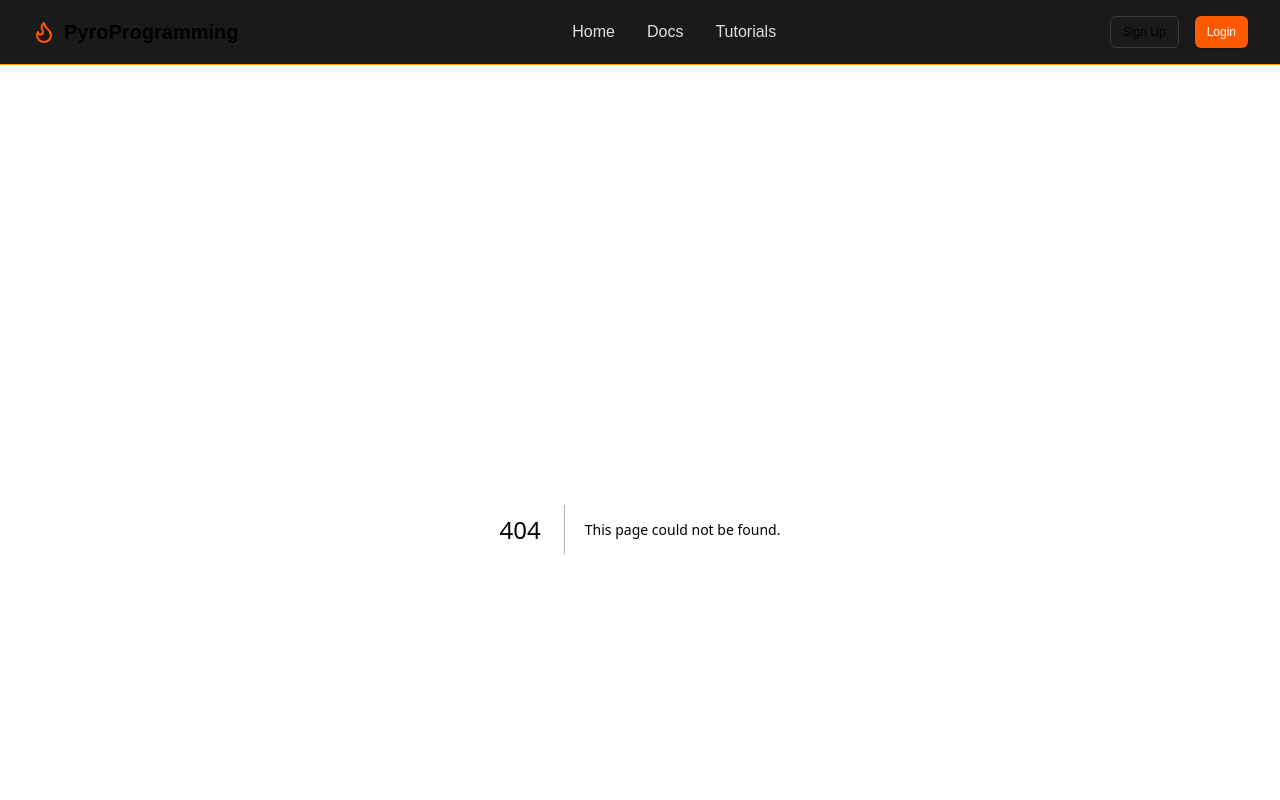
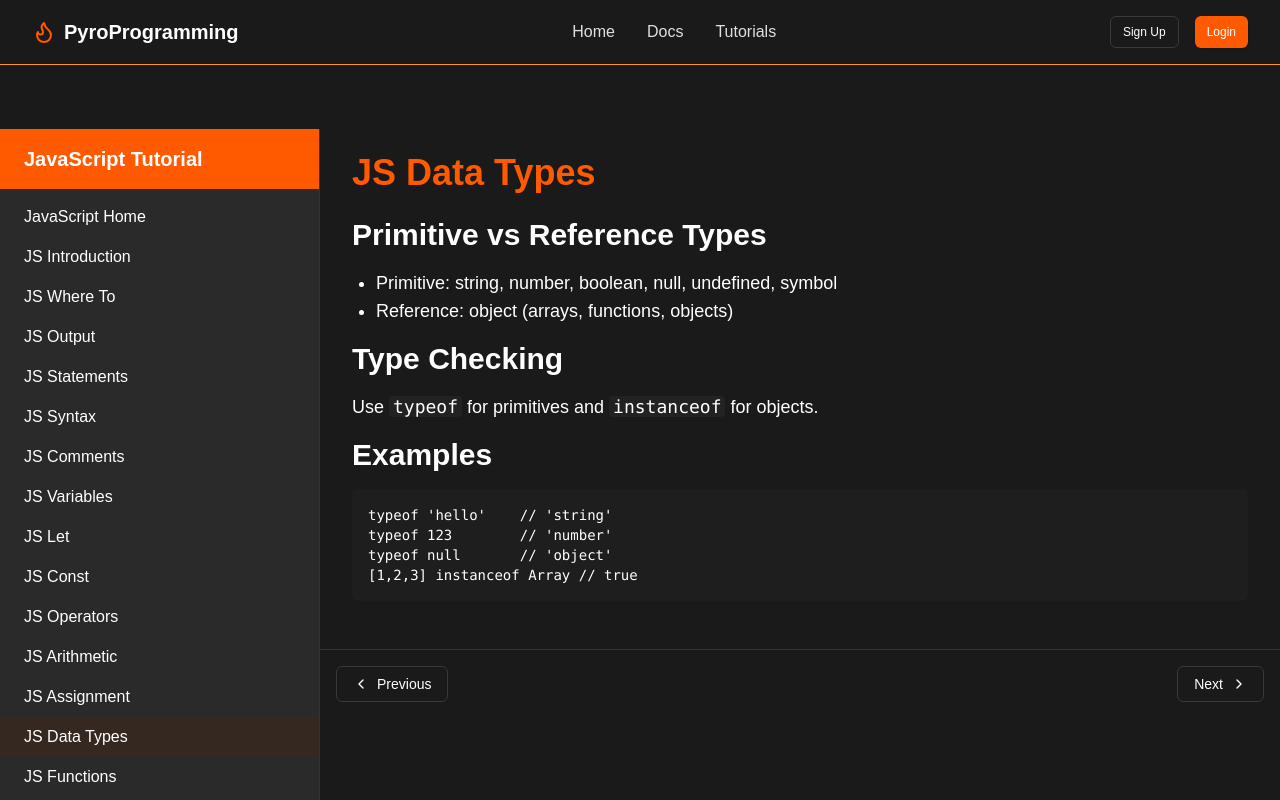
Before and after one commit to 321EZ123/PyroProgramming, a Next.js app: page /tutorials/javascript/datatypes in a window 1280 px wide. Before the commit this address had no page. Shown: the top 800 px of the page. Built offline with nearby package versions, Linux system fonts and the light colour scheme.

Commit message:
Create page.tsx

```diff
--- /dev/null
+++ b/src/app/tutorials/javascript/datatypes/page.tsx
@@ -0,0 +1,25 @@
+"use client";
+
+export default function JsDatatypes() {
+  return (
+    <div className="max-w-4xl mx-auto">
+      <h1 className="text-4xl font-bold mb-6 text-primary">JS Data Types</h1>
+      <h2 className="text-3xl font-semibold mb-4">Primitive vs Reference Types</h2>
+      <ul className="list-disc pl-6 mb-4 text-lg">
+        <li>Primitive: string, number, boolean, null, undefined, symbol</li>
+        <li>Reference: object (arrays, functions, objects)</li>
+      </ul>
+
+      <h2 className="text-3xl font-semibold mb-4">Type Checking</h2>
+      <p className="text-lg mb-4">Use <code className="bg-card/50 px-1 rounded">typeof</code> for primitives and <code className="bg-card/50 px-1 rounded">instanceof</code> for objects.</p>
+
+      <h2 className="text-3xl font-semibold mb-4">Examples</h2>
+      <div className="bg-[#1E1E1E] rounded-md p-4 mb-6 text-white font-mono text-sm">
+        <pre>{`typeof 'hello'    // 'string'
+typeof 123        // 'number'
+typeof null       // 'object'
+[1,2,3] instanceof Array // true`}</pre>
+      </div>
+    </div>
+  );
+}
```
